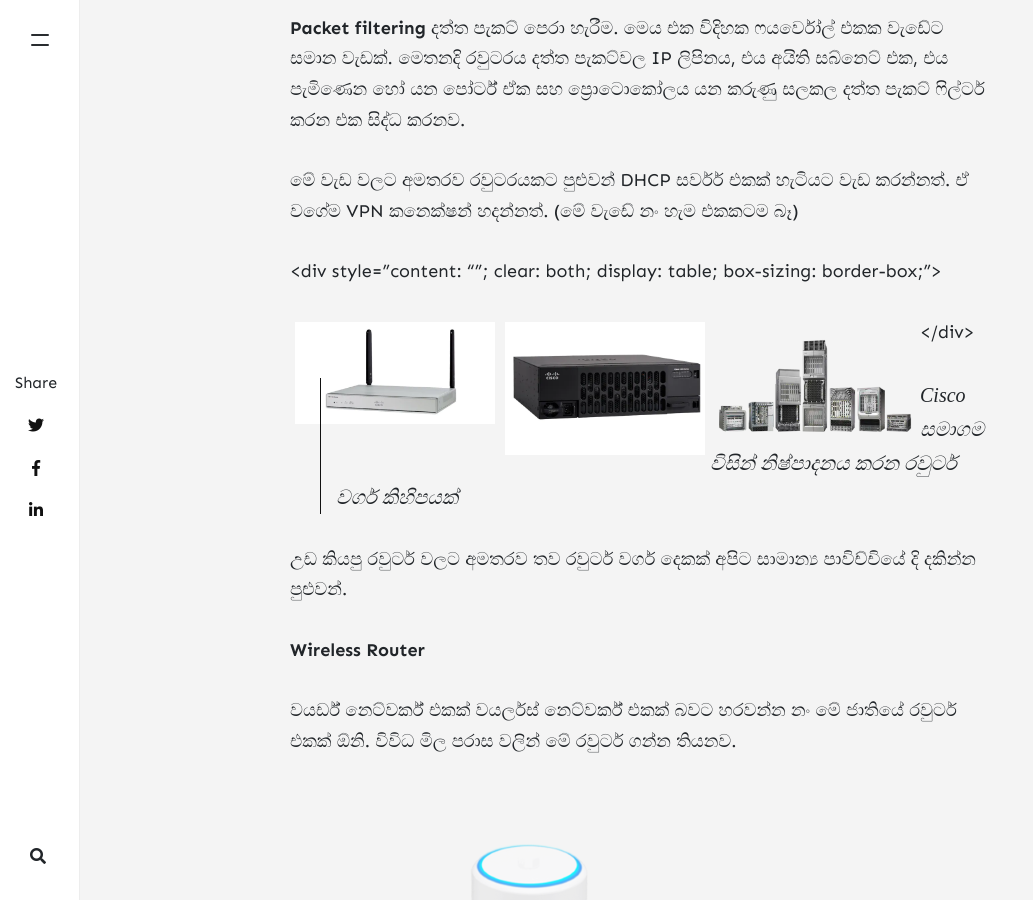
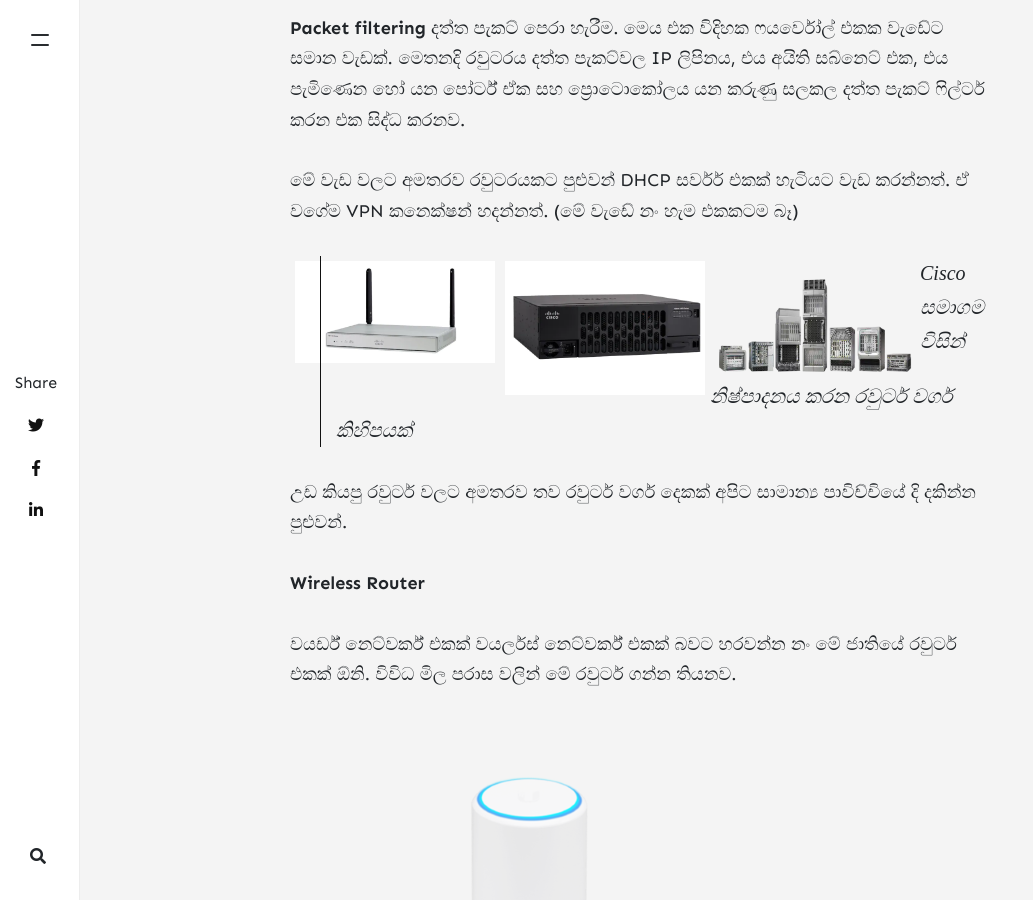
Before and after one commit to kenshare/nw, a Jekyll site: the page built from _posts/2021-08-21-router.md, in a window 1280 px wide and 900 px high, scrolled down 2364 px. Shown: the whole window, without its empty margins (0-1033 px from the left). Built offline with Jekyll 4.4.1, drawn with Linux system fonts in a browser that asks for light colours; nearby versions of some CDN libraries; comment, search, counter and statistics services are not loaded.

Commit message:
Update 2021-08-21-router.md

```diff
--- a/_posts/2021-08-21-router.md
+++ b/_posts/2021-08-21-router.md
@@ -38,7 +38,6 @@
 
 
 
-<div style="content: ""; clear: both; display: table; box-sizing: border-box;">
   <div style="float: left; width: 30%; padding: 5px;">
     <img src="https://raw.githubusercontent.com/kenshare/nw/master/assets/images/posts/ajp/cont/1-10/cisco1.jpg" alt="home" style="width:100%">
   </div>
@@ -48,7 +47,6 @@
   <div style="float: left; width: 30%; padding: 5px;">
     <img src="https://raw.githubusercontent.com/kenshare/nw/master/assets/images/posts/ajp/cont/1-10/cisco3.png" alt="Aggrigation" style="width:100%">
   </div>
-</div>
 
 
 
```
